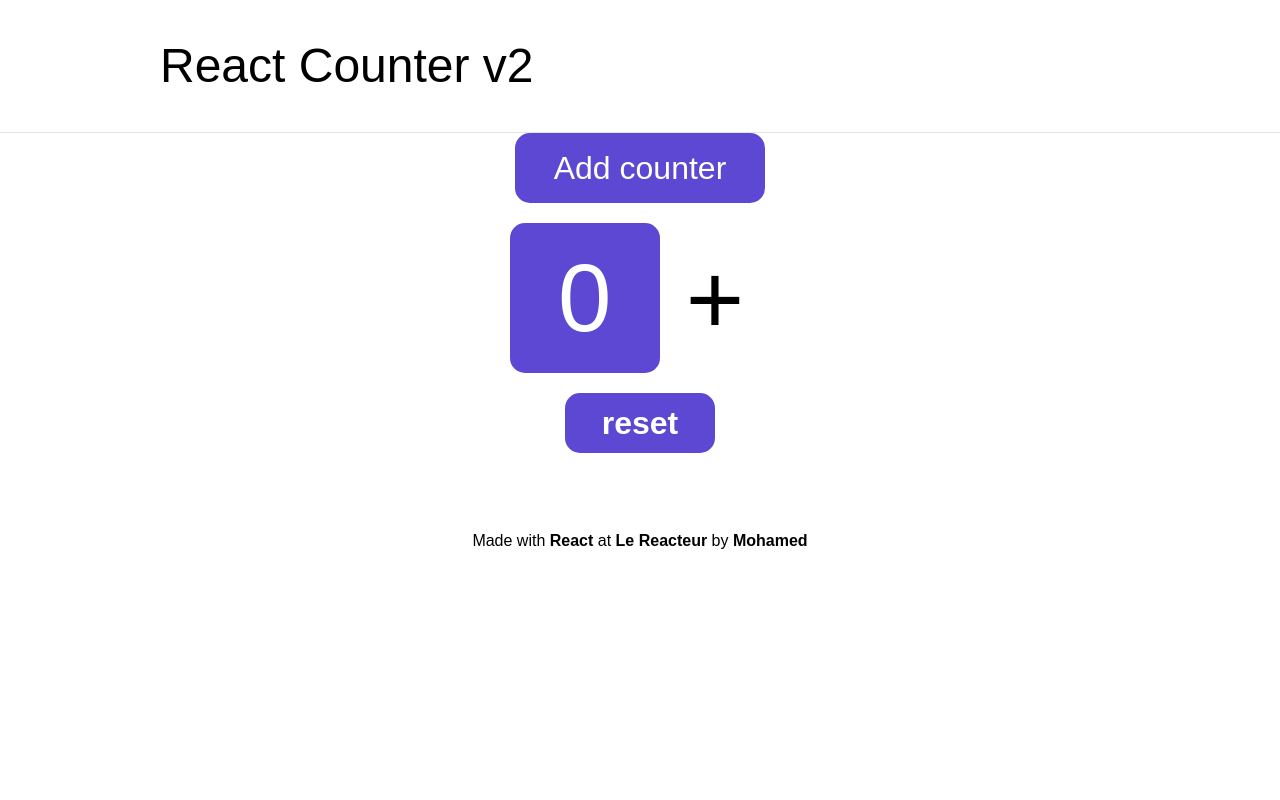
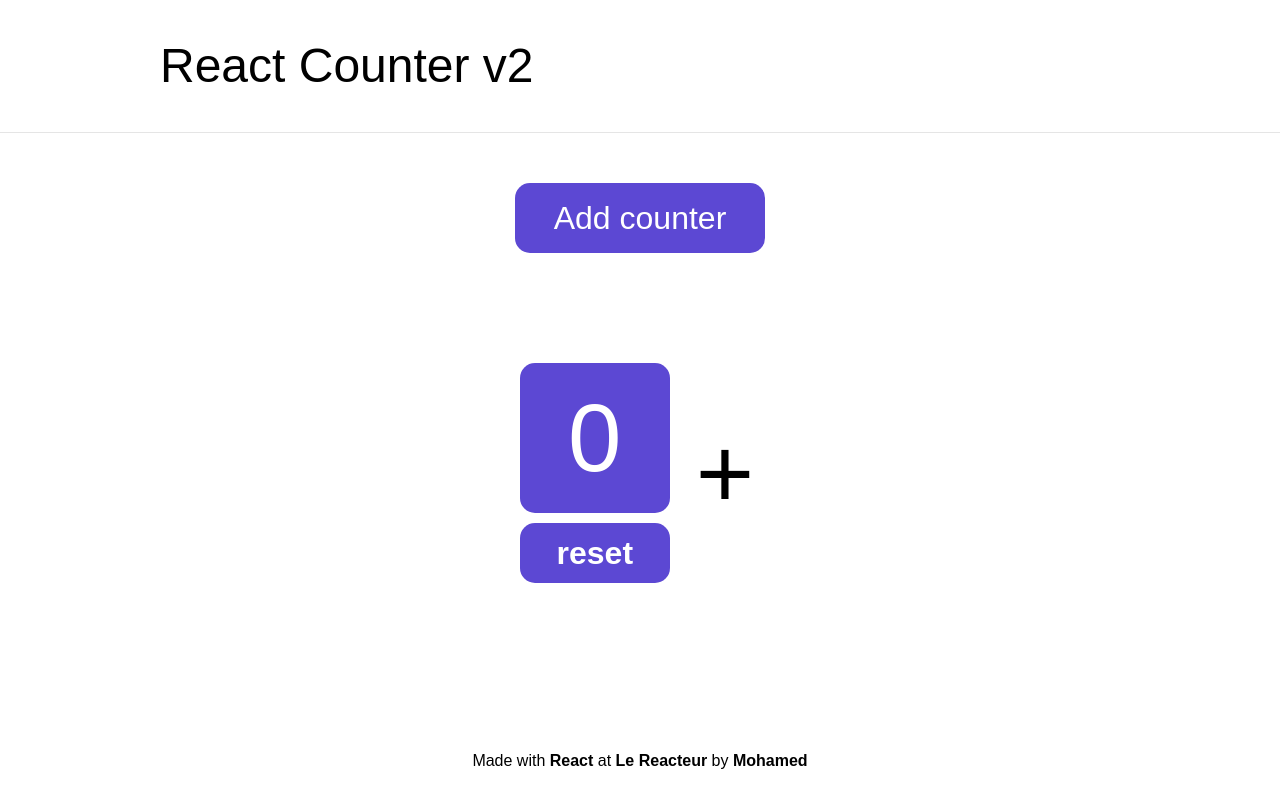
Before and after one commit to moha5145/counter-v2-react, a React (Create React App) app: page / in a window 1280 px wide. Built offline with nearby package versions, Linux system fonts and the light colour scheme; the HTML template or start-up script is replaced by a standard one.

Commit message:
finish project

```diff
--- a/src/App.css
+++ b/src/App.css
@@ -1,8 +1,18 @@
 .App {
   text-align: center;
-  height: 97vh;
+  /* height: 97vh; */
   font-family: sans-serif;
+  box-sizing: border-box;
 }
+
+.App button:hover {
+  opacity: 0.9;
+}
+
+.App button:hover {
+  opacity: 0.6;
+}
+/* ****** header ***** */
 
 .App header {
   height: 132px;
@@ -16,28 +26,36 @@
   font-size: 80px;
   color: #5C48D3;
 }
+
 header h1 {
   line-height: 132px;
   font-size: 48px;
   font-weight: 400;
 }
+
+
+/* ******* main section ******* */
+
 .main-container {
   display: flex;
   justify-content: center;
   align-items: center;
+  height: 60vh;
+  margin-top: 20px;
 }
-.main {
+.counter-component {
   /* height: 50vh; */
   display: flex;
-  /* flex-direction: column; */
   align-items: center;
   justify-content: center;
   margin-bottom: 80px;
 }
-.main .counter {
+ .btn-container {
   display: flex;
   justify-content: center;
   align-items: center;
+  gap:20px;
+  margin: 0 20px;
 }
 
 .add-counter {
@@ -47,26 +65,26 @@
   border-radius: 15px;
   font-size: 32px;
   font-weight: 600px;
+  margin-top: 50px;
 }
 
 .color-white {
   color: white;
-
 }
 .bg-purple {
   background-color: #5C48D3;
-
 }
 
-.counter button {
+ .plus-btn, .minus-btn {
   border: none;
   background-color: white;
   font-size: 100px;
-  height: 150px;
-  line-height: 150px;
-  margin: 20px;
 }
-.counter .display {
+
+.minus-btn {
+  margin-bottom: 20px;
+}
+.btn-container .display {
   width: 150px;
   height: 150px;
   border: none;
@@ -74,10 +92,13 @@
   font-size: 96px;
   line-height: 150px;
   font-weight: 400px;
+  text-align: center;
 }
 
-.main .reset {
-  margin: 0 auto;
+
+.counter-component .reset {
+
+  margin-top: 10px;
   border: none;
   border-radius: 15px;
   width: 150px;
--- a/src/components/Counter.js
+++ b/src/components/Counter.js
@@ -1,43 +1,52 @@
 const Counter = ({tab, setTab}) => {
-    return <div className='main'>
+    return <div className='counter-component'>
         {tab.map((counter, index) => {
 
             return (<div key={index}>
-                <div className='counter'>
+                <div className='btn-container'>
                     {counter > 0 &&
                         <button
+                            className="minus-btn"
                             onClick={()=> {
 
                                 let newTab = [...tab]
                                 newTab[index] = newTab[index] -1
                                 console.log(counter)
                                 setTab(newTab)
-                                // console.log(newTab)
 
                             }}
-                    >-</button> }
+                        >-</button>
+                    }
 
-                    <div className='display bg-purple color-white'>
-                        {counter}
+                    <div className="displaly-and-reset">
+                        <div className='display bg-purple color-white'>
+                            {counter}
+                        </div>
+
+                        <button className='reset bg-purple color-white'
+                                    onClick={()=> {
+                                    let newTab = [...tab]
+                                    newTab[index] = newTab[index] = 0
+                                    setTab(newTab)
+                                }}
+
+                        >reset</button>
                     </div>
 
-                    {counter < 10 && <button onClick={()=> {
+
+                    {counter < 10 && <button
+                        className="plus-btn"
+                        onClick={()=> {
 
                         let newTab = [...tab]
                         newTab[index] = newTab[index] +1
                         setTab(newTab)
 
-                    }}>+</button> }
-                    </div>
+                    }}>+</button>}
+                </div>
 
-                    <button className='reset bg-purple color-white' onClick={()=> {
-                        let newTab = [...tab]
-                        newTab[index] = newTab[index] = 0
-                         setTab(newTab)
-                    }}
 
-                    >reset</button>
-                </div>)
+            </div>)
         })}
 
 
```
Also changed, not shown: src/App.js (+9 -8 lines).
